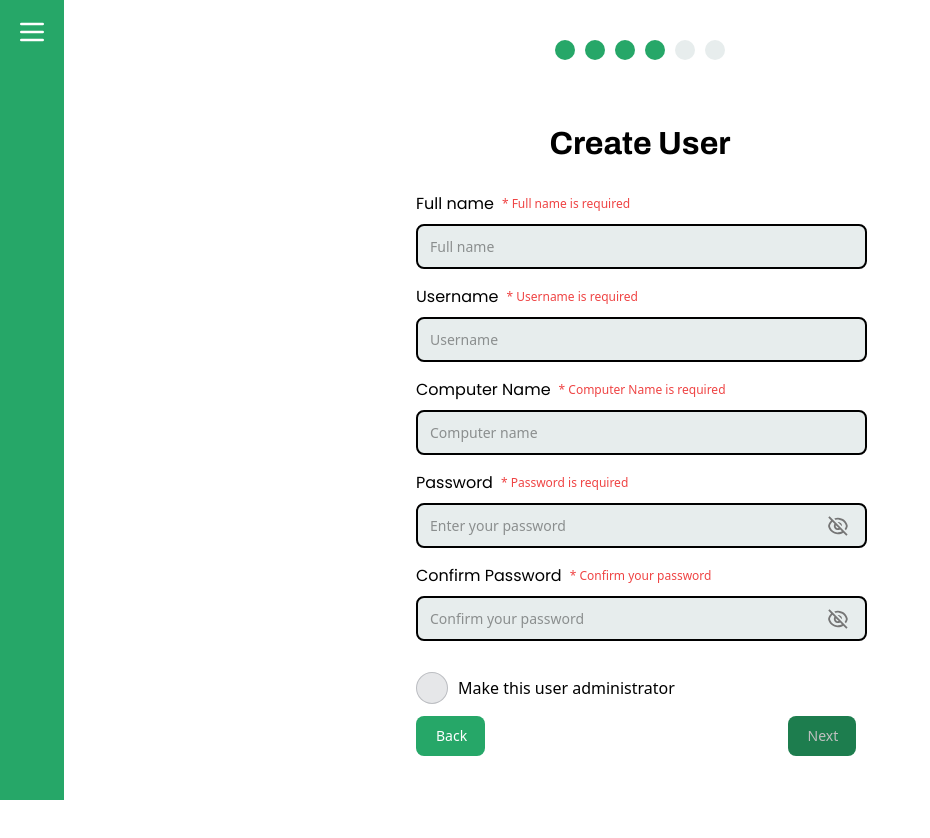
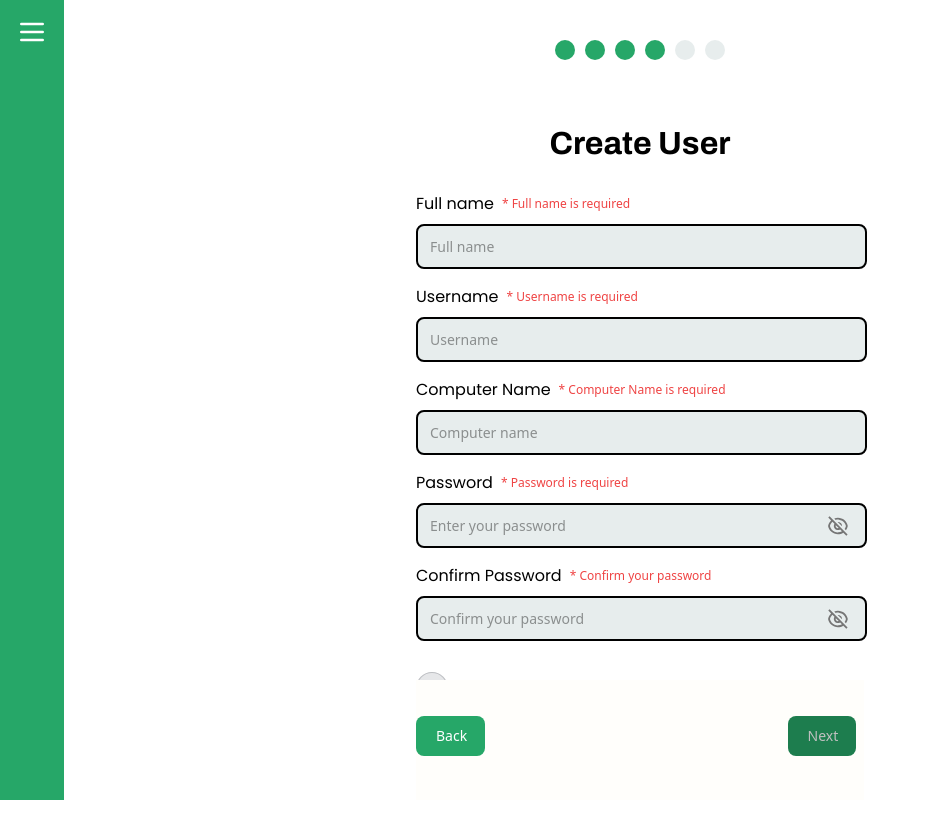
Before and after one commit to tealinuxos/tealinux-installer, a SvelteKit app: page /installation/account in a window 1280 px wide. Shown: the top 838 px of the page, without its empty margins (0-930 px from the left). Built offline with nearby package versions, Linux system fonts and the light colour scheme.

Commit message:
fix button container bg

```diff
--- a/src/routes/installation/account/+page.svelte
+++ b/src/routes/installation/account/+page.svelte
@@ -210,7 +210,9 @@
 				<!-- font not included -->
 			</div>
 		</form>
-		<div class="max-w-md mx-auto mt-30 mt-[68px] h-[15dvh] fixed bottom-0 flex items-center">
+		<div
+			class="max-w-md mx-auto mt-30 mt-[68px] h-[15dvh] fixed bottom-0 bg-whiteTealinux flex items-center"
+		>
 			<div class="grid grid-cols-2 gap-[295px]">
 				<a
 					href="/installation/locale"
```
